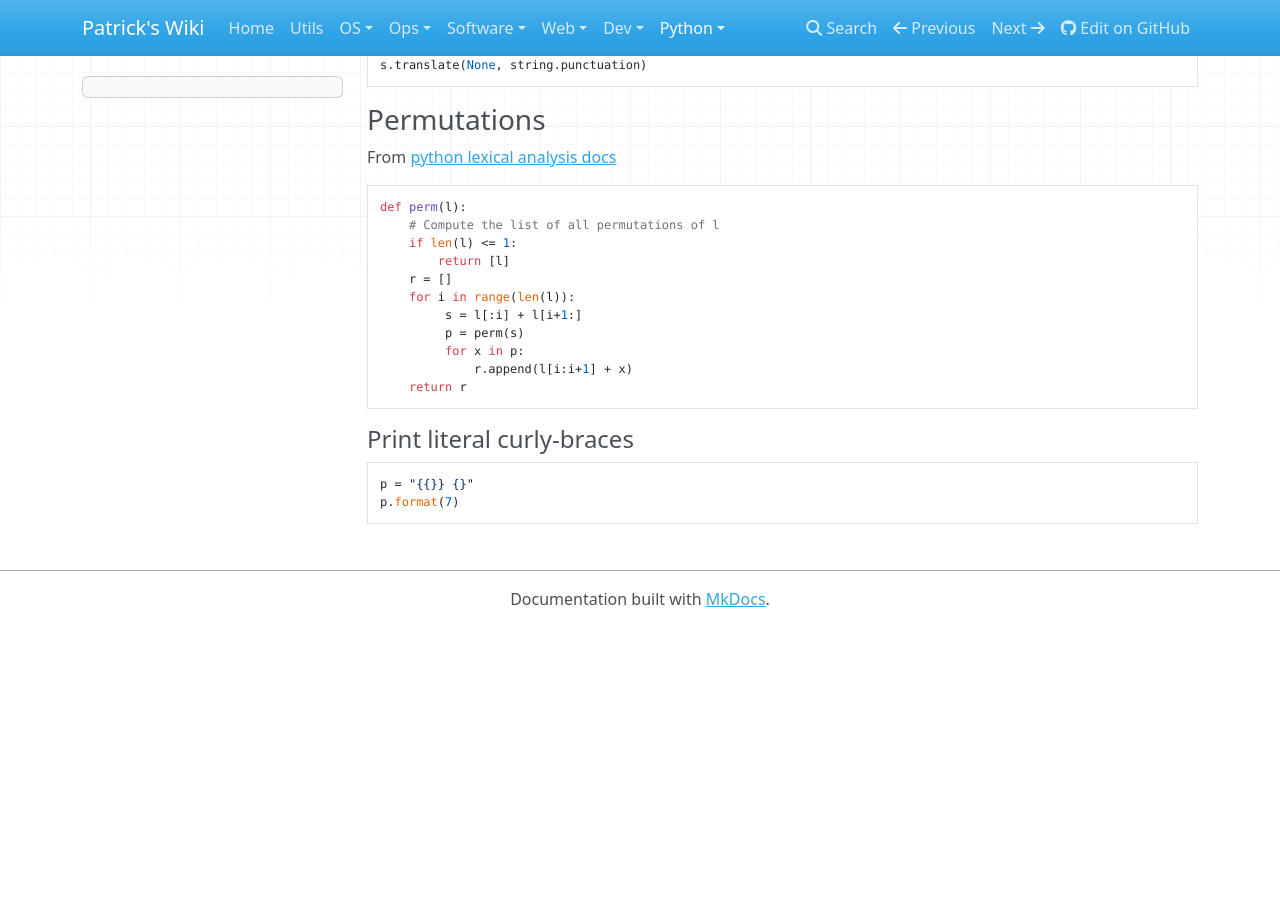
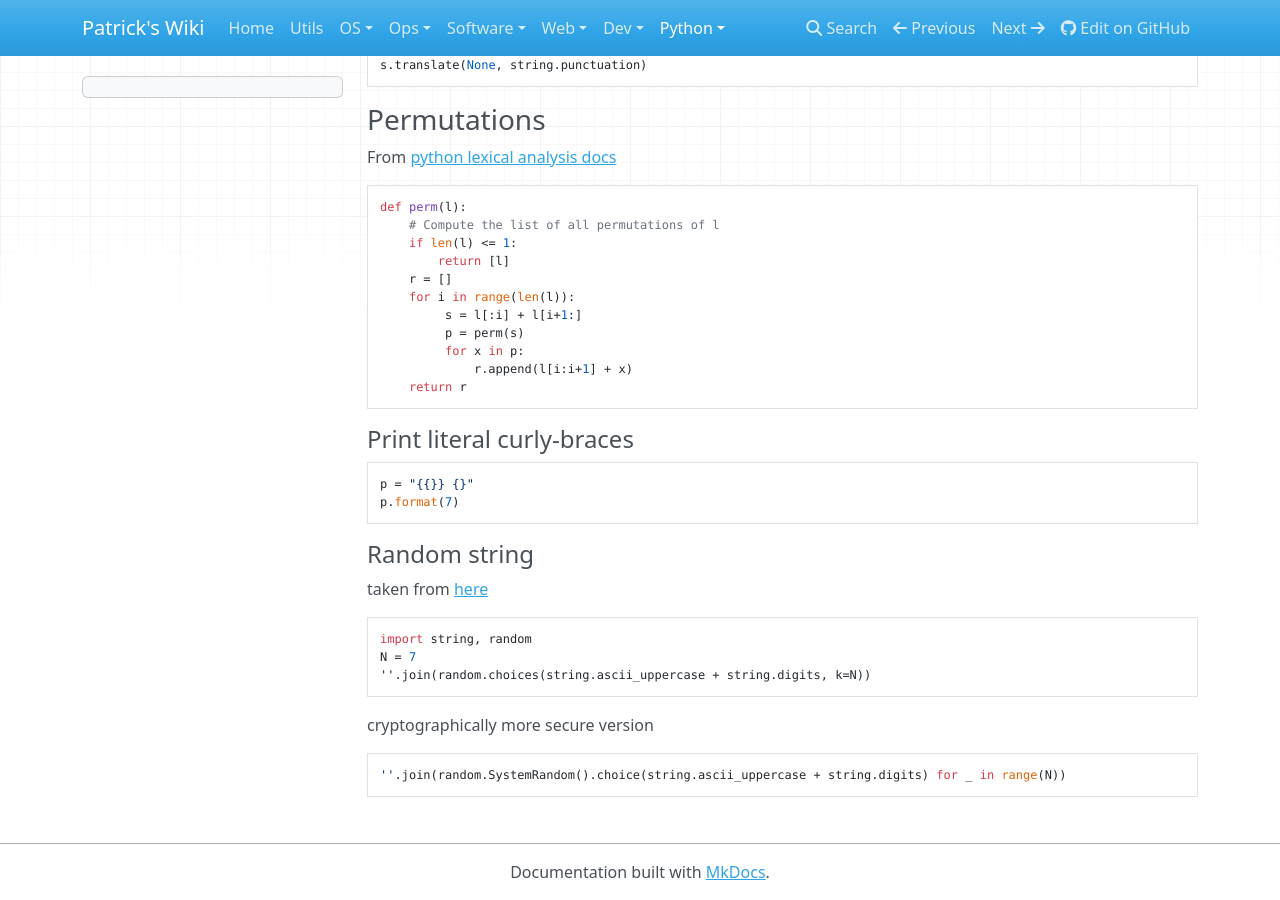
Before and after one commit to patsancu/wiki, an MkDocs documentation site: the page built from docs/python/snippets/Python-misc.md, in a window 1280 px wide and 900 px high, scrolled down 647 px. Built offline with MkDocs 1.6.1, drawn with Linux system fonts in a browser that asks for light colours; nearby versions of some CDN libraries; before the commit the page ends 1274 px from its top, so only the background shows below that.

Commit message:
python random string generation

````diff
--- a/docs/python/snippets/Python-misc.md
+++ b/docs/python/snippets/Python-misc.md
@@ -53,3 +53,15 @@ def perm(l):
 p = "{{}} {}"
 p.format(7)
 ```
+
+#### Random string
+taken from [here](https://stackoverflow.com/a/2257449)
+```python
+import string, random
+N = 7
+''.join(random.choices(string.ascii_uppercase + string.digits, k=N))
+```
+cryptographically more secure version
+```python
+''.join(random.SystemRandom().choice(string.ascii_uppercase + string.digits) for _ in range(N))
+```
````
